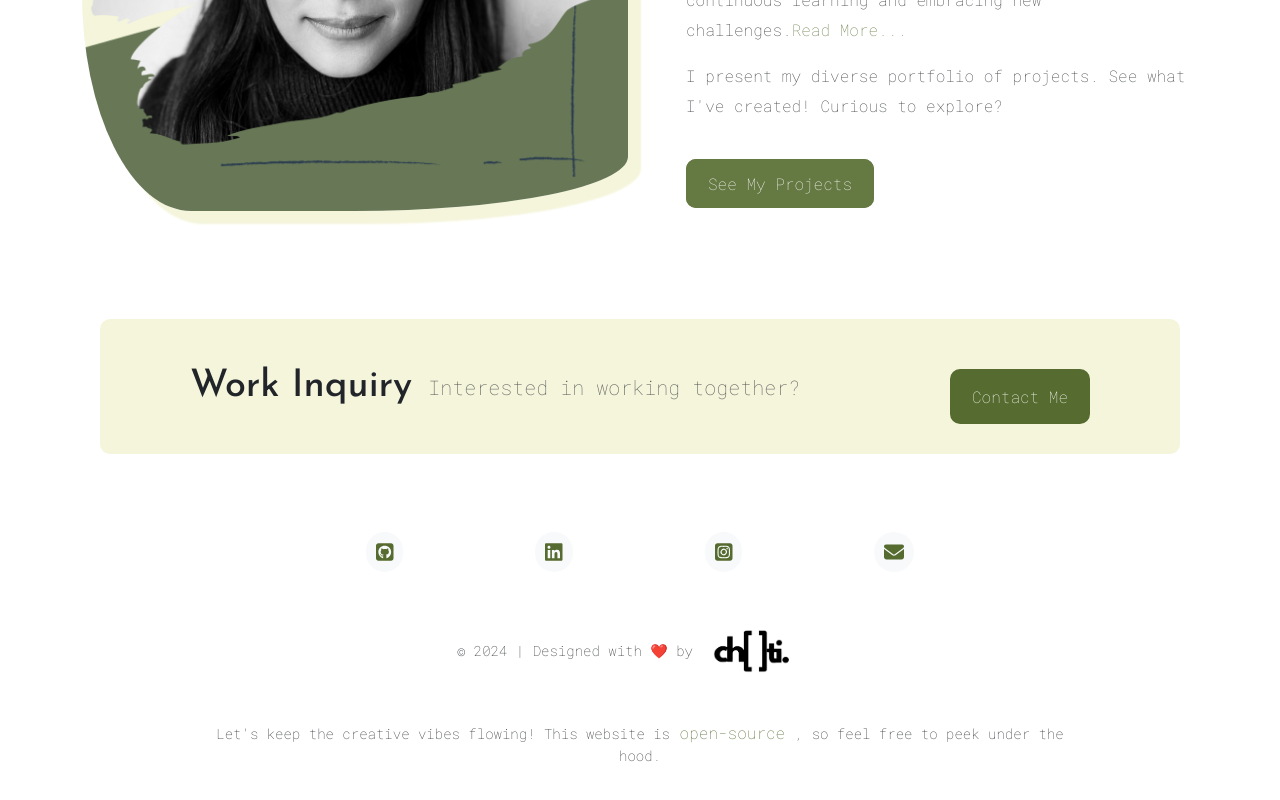
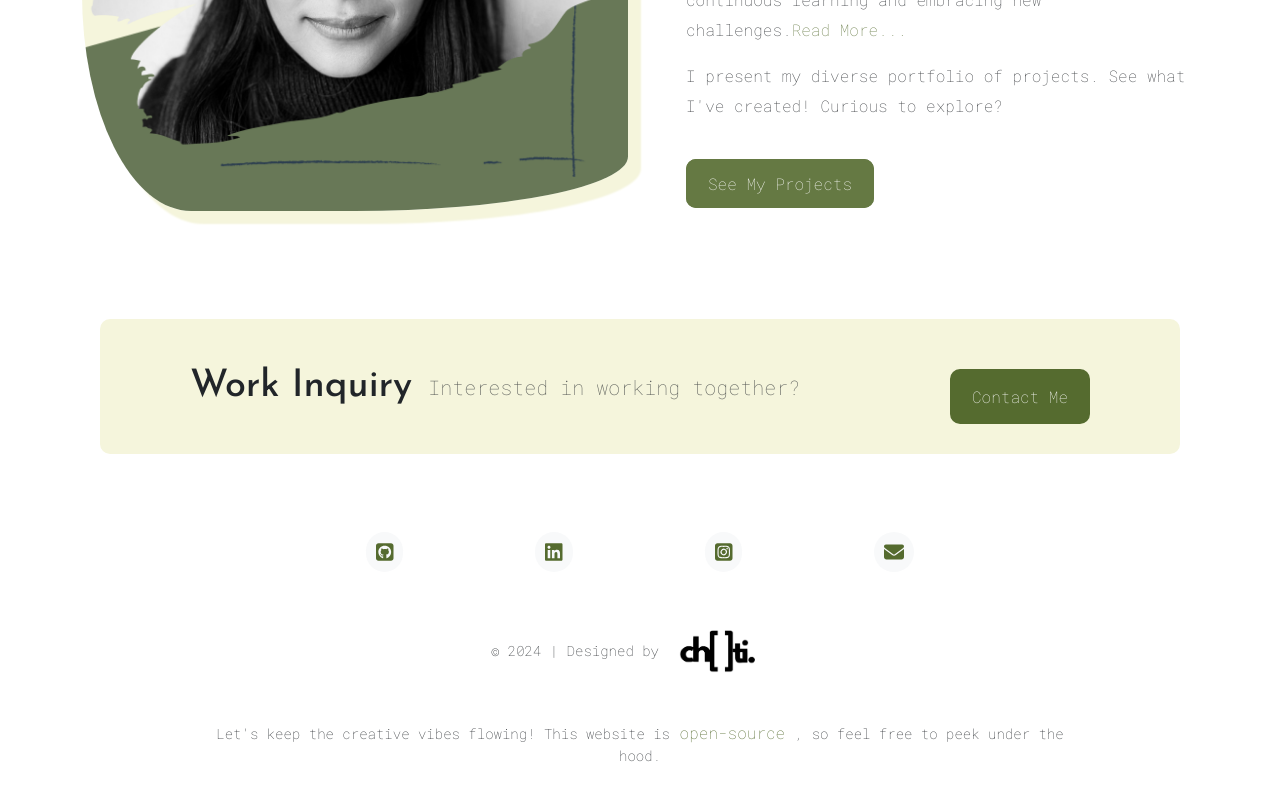
Before and after one commit to jgchoti/jgchoti.github.io, a React (Create React App) app: page /about in a window 1280 px wide. Shown: the part 533-1333 px from the top of the page. Built offline with nearby package versions, Linux system fonts and the light colour scheme.

Commit message:
Update Footer.js

```diff
--- a/src/component/Footer.js
+++ b/src/component/Footer.js
@@ -19,7 +19,7 @@ function Footer() {
 
                 </div>
                 <div className="copyright text-center m-5">
-                    &copy; 2024 | Designed with ❤️ by
+                    &copy; 2024 | Designed by
                     <img src={process.env.PUBLIC_URL + '/assets/images/logo_choti.png'} alt="Choti Logo" className="logo" />
                     <p className="m-5 d-none d-md-block">
                         Let's keep the creative vibes flowing! This
```
